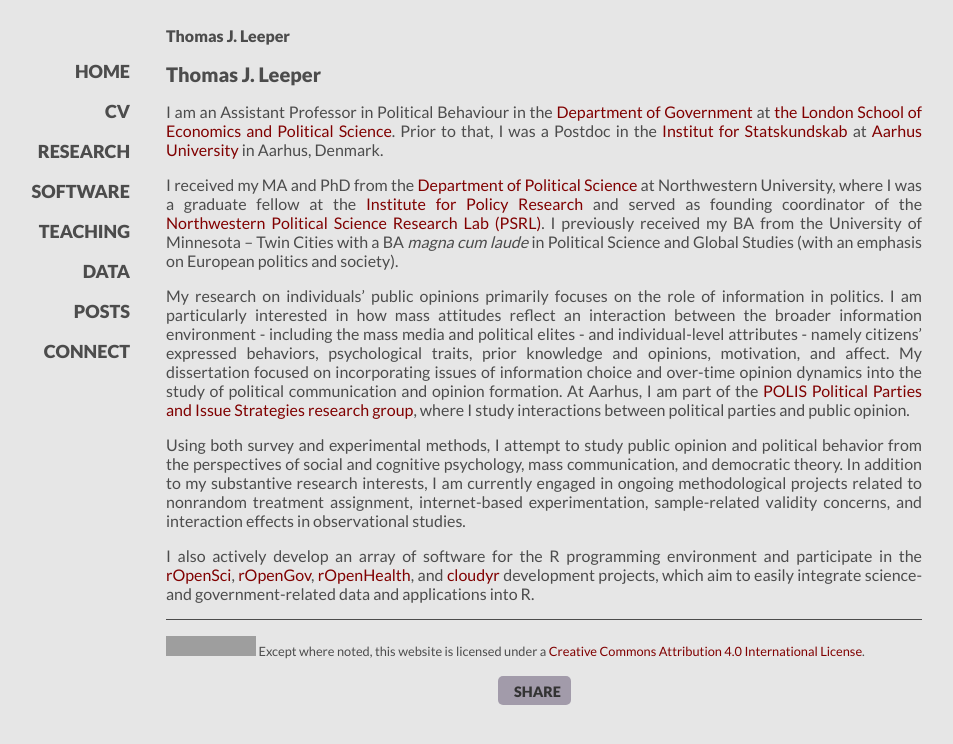
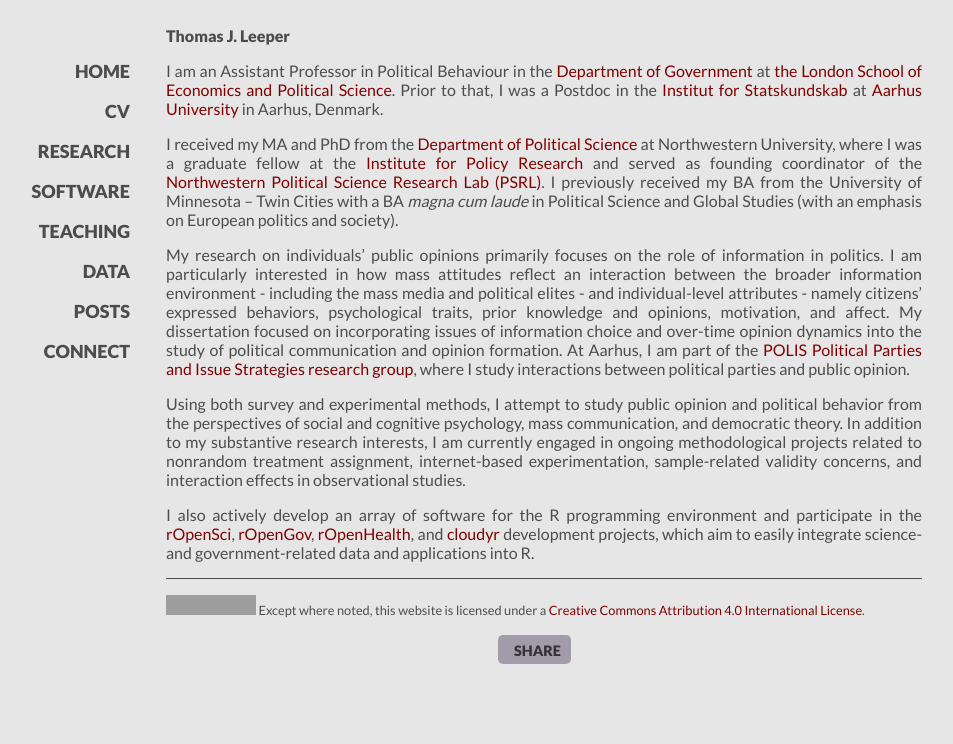
Before and after one commit to leeper/leeper.github.io, a Jekyll site: the page built from index.md, in a window 1280 px wide. Shown: the top 744 px of the page, without its empty margins (96-1049 px from the left). Built offline with Jekyll 4.4.1, drawn with Linux system fonts in a browser that asks for light colours; some web fonts are replaced; Markdown is read by kramdown in place of the engine named in the settings; grey boxes are pictures that could not be loaded.

Commit message:
remove name from front page

```diff
--- a/index.md
+++ b/index.md
@@ -2,10 +2,6 @@
 layout: default
 title: Thomas J. Leeper
 ---
-
-<!--<span style="float:left;max-width:150px;margin-right:10px;margin-bottom:10px;"><img src="http://www.thomasleeper.com/images/thomas1.jpg" alt="Thomas J. Leeper" /><span>-->
-
-## Thomas J. Leeper ##
 
 I am an Assistant Professor in Political Behaviour in the [Department of Government](http://www.lse.ac.uk/government/home.aspx) at [the London School of Economics and Political Science](http://www.lse.ac.uk/home.aspx). Prior to that, I was a Postdoc in the [Institut for Statskundskab](http://ps.au.dk/en/) at [Aarhus University](http://www.au.dk/en/) in Aarhus, Denmark.
 
```
